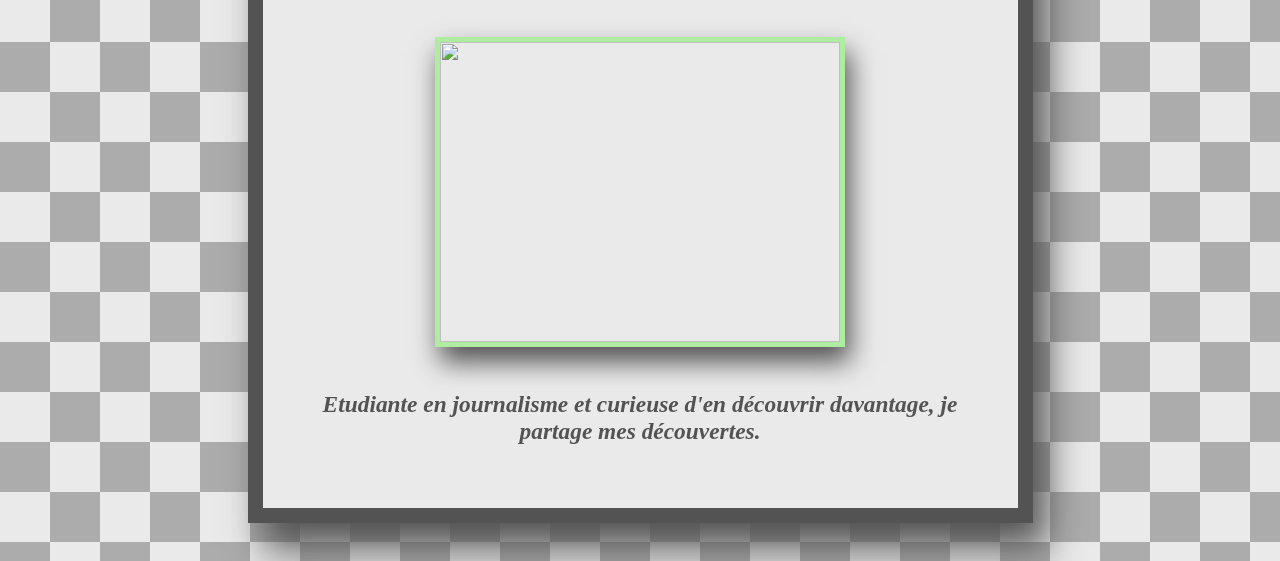
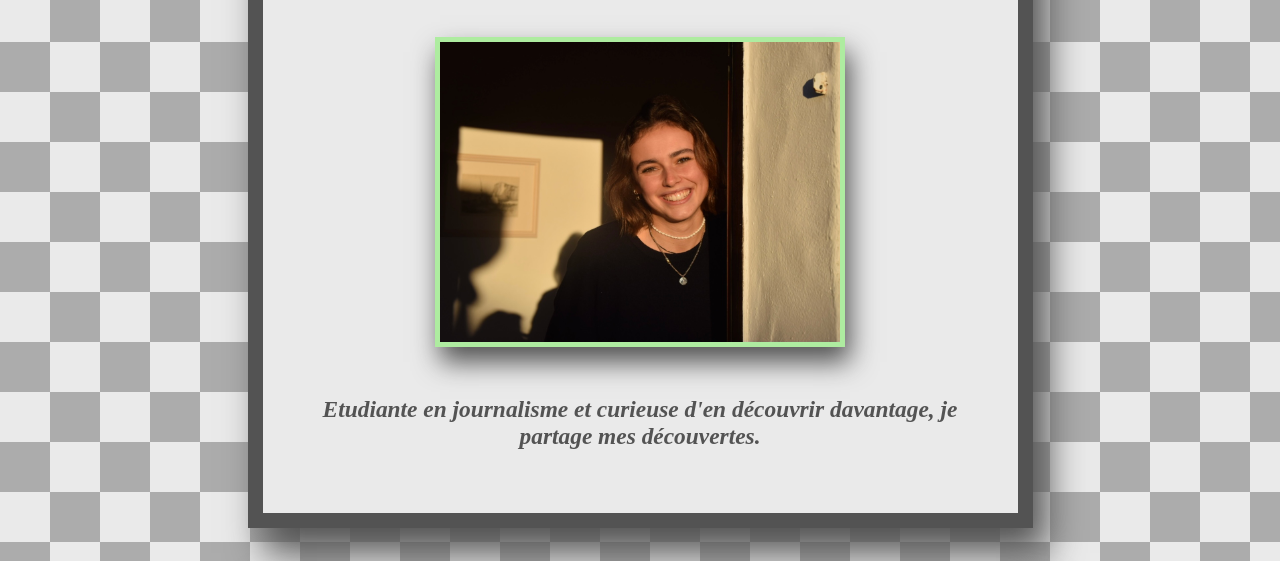
Before and after one commit to jeannedma/profilpage, a plain HTML site: page index.html in a window 1280 px wide. Shown: the part 208-769 px from the top of the page. Drawn offline with Linux system fonts and the light colour scheme; a web font is replaced by a local one.

Commit message:
Update index.html

```diff
--- a/index.html
+++ b/index.html
@@ -17,7 +17,7 @@
 
 		<div id="contenu">
 			<h1>Bienvenue !</h1>
-				<img src="IMG_E2241.jpg" width="400" height="300" object fit: cover;>
+				<img src="image/IMG_E2241.jpg" width="400" height="300" object fit: cover;>
 				<h3><em>Etudiante en journalisme et curieuse d'en découvrir davantage, je partage mes découvertes.</em></h3>
 		</div>
 
```
